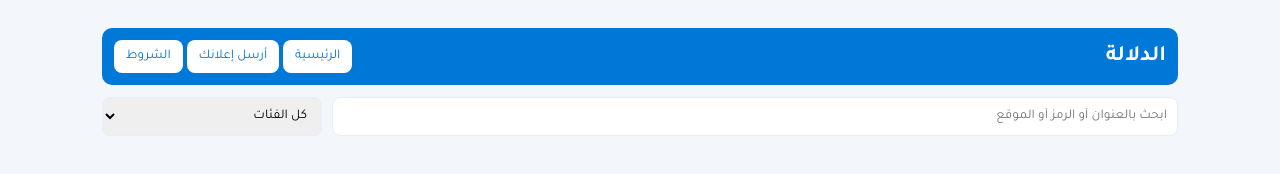
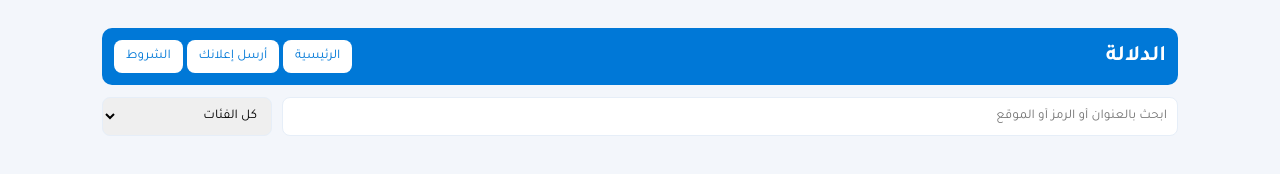
Before and after one commit to tocontactmsg-ai/gvu, a plain HTML site: page index.html in a window 1280 px wide. Drawn offline with Linux system fonts and the light colour scheme.

Commit message:
Update index.html

```diff
--- a/index.html
+++ b/index.html
@@ -45,7 +45,7 @@
 
   <div class="controls">
     <input id="q" placeholder="ابحث بالعنوان أو الرمز أو الموقع" style="flex:1">
-    <select id="catFilter" style="width:220px"><option value="">كل الفئات</option></select>
+    <select id="catFilter" style="width:170px"><option value="">كل الفئات</option></select>
 
   </div>
 
```
